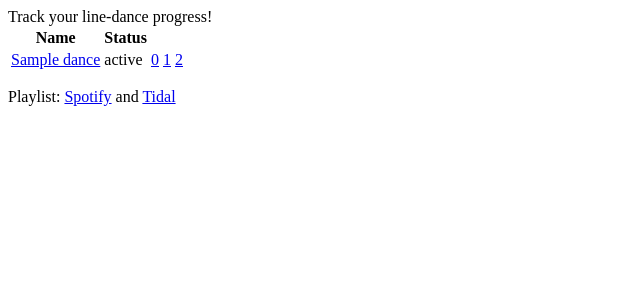
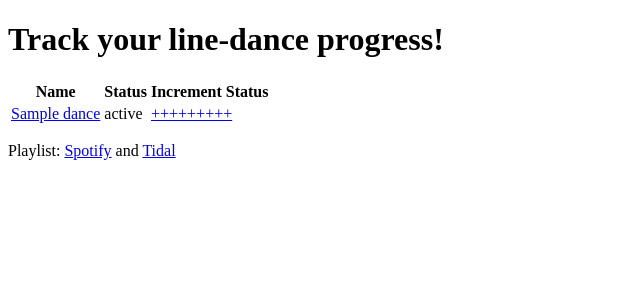
Before and after one commit to loic-lescoat/linedance-tracker, a Flask app: template templates/home.html in a window 1280 px wide. Shown: the top 300 px of the page, without its empty margins (0-640 px from the left). Run offline with Flask 3, Linux system fonts and the light colour scheme; the template is opened without the code that fills it: most values are stand-ins (such as "Sample title", 1, 10 or a date in 2020).

Commit message:
increment; order

```diff
--- a/app.py
+++ b/app.py
@@ -19,18 +19,26 @@ app = Flask(__name__)
 def home():
     conn = sqlite3.connect("dance-progress.db")
     cur = conn.cursor()
-    dances_list = cur.execute("select * from dance_progress order by name").fetchall()
+    dances_list = cur.execute(
+        "select * from dance_progress order by status desc, name asc"
+    ).fetchall()
     conn.close()
     dances = [dance(*x) for x in dances_list]
     return render_template("home.html", dances=dances)
 
 
-@app.route("/set_status/", methods=["GET"])
+@app.route("/increment/", methods=["GET"])
 def set_status():
     id = int(request.args["id"])
-    status = int(request.args["status"])
     conn = sqlite3.connect("dance-progress.db")
     cur = conn.cursor()
-    cur.execute("update dance_progress set status = ? where id = ?", (status, id))
+    status = int(
+        cur.execute("select status from dance_progress where id = ?", (id,)).fetchone()[
+            0
+        ]
+    )
+    cur.execute(
+        "update dance_progress set status = ? where id = ?", ((status + 1) % 3, id)
+    )
     conn.commit()
     return redirect(url_for("home"))
--- a/templates/home.html
+++ b/templates/home.html
@@ -7,7 +7,9 @@
 </head>
 <body>
   <header>
+    <h1>
     Track your line-dance progress!
+    </h1>
   </header>
 
   <table>
@@ -15,9 +17,7 @@
       <tr>
         <th>Name</th>
         <th>Status</th>
-        <th></th>
-        <th></th>
-        <th></th>
+        <th>Increment Status</th>
       </tr>
     </thead>
 
@@ -34,9 +34,7 @@
             {{ dance.status }}
         </td>
 
-        <td><a href="/set_status?status=0&id={{ dance.id }}">0</a></td>
-        <td><a href="/set_status?status=1&id={{ dance.id }}">1</a></td>
-        <td><a href="/set_status?status=2&id={{ dance.id }}">2</a></td>
+        <td><a href="/increment?id={{ dance.id }}">+++++++++</a></td>
       </tr>
       {% endfor %}
 
```
